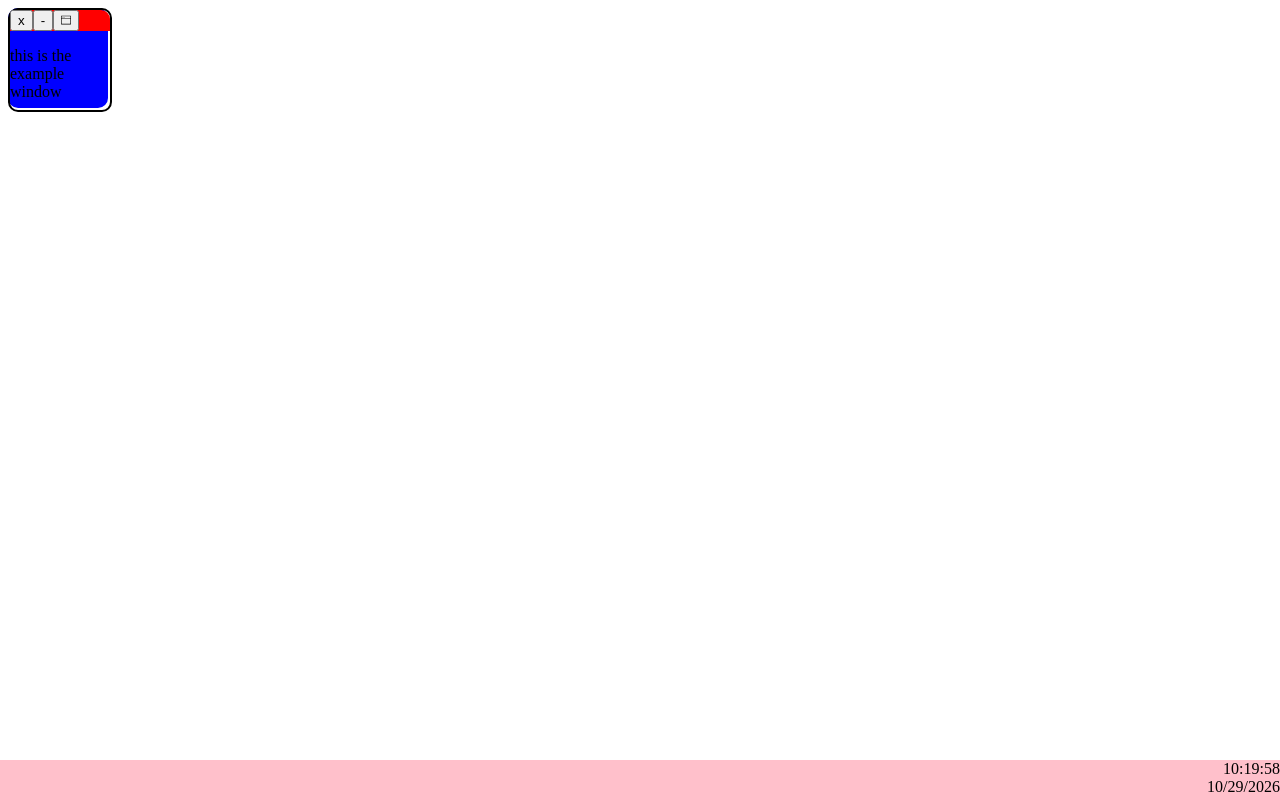
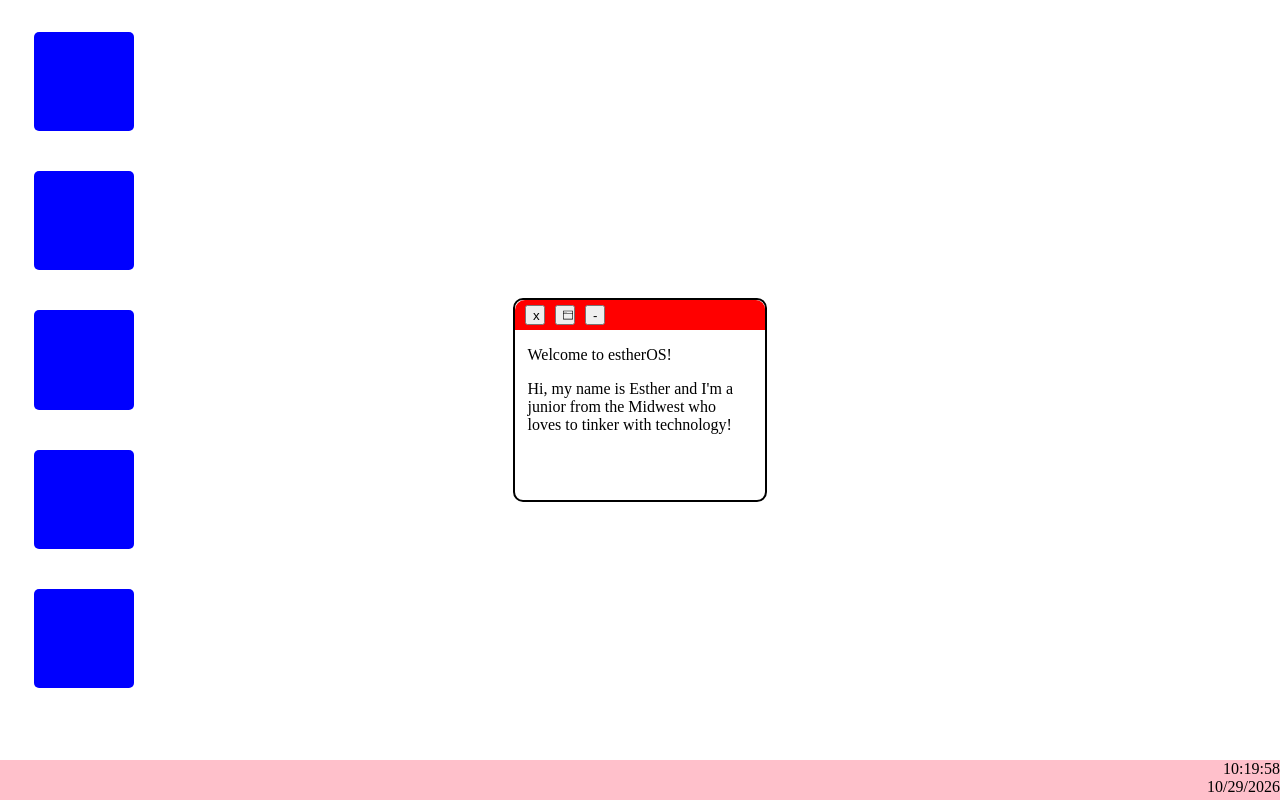
Before and after one commit to savagerunderscorelex/personal-portfolio-v2, a plain HTML site: page pages/projects.html in a window 1280 px wide. Drawn offline with Linux system fonts and the light colour scheme.

Commit message:
rearranged style sheet; changed welcome tab element ids to match with the name of the tab

```diff
--- a/pages/projects.html
+++ b/pages/projects.html
@@ -9,17 +9,24 @@
     <body>
 
 
-        <div id="example" class="windows">
-            <div class="headers" id="exampleheader">
-                <button class="close-button" id="example-close">x</button>
-                <button class="minimize-button" id="minimize-close">-</button>
-                <button class="full-split-buttons" id="full-split"><img src="../window-fullscreen.svg" style="width: 10px; height: 10px;"/></button>
+        <div id="welcome" class="windows">
+            <div class="headers" id="welcomeheader">
+                <button class="close-button header-buttons" id="welcome-close">x</button>
+                <button class="full-split-buttons header-buttons" id="welcomefull-split"><img src="../window-fullscreen.svg" style="width: 10px; height: 10px;"/></button>
+                <button class="minimize-button header-buttons id="welcomeminimize-close">-</button>
             </div>
-            <p>this is the example window</p>
+            <p id="welcome-title">Welcome to estherOS!</p>
+            <p id="welcome-paragraph">Hi, my name is Esther and I'm a junior from the Midwest who loves to tinker with technology!<br>
+            </p>
         </div>
-        <div id="example-icon" class="app-icons">
+        <div id="icon-container">
+            <div id="welcome-icon" class="app-icons"></div>
+            <div id="projects-icon" class="app-icons"></div>
+            <div id="interests-icon" class="app-icons"></div>
+            <div id="file-explorer-icon" class="app-icons"></div>
+            <div id="settings-icon" class="app-icons"></div>
+        </div>
 
-        </div>
 
         <footer id="taskbar">
             <div id="time-and-date">
--- a/pages/script.js
+++ b/pages/script.js
@@ -1,7 +1,7 @@
 // Defining variables
-var welcomeOpen = document.getElementById("example-icon");
-var welcomeClose = document.getElementById("example-close")
-var welcomeScreen = document.getElementById("example");
+var welcomeOpen = document.getElementById("welcome-icon");
+var welcomeClose = document.getElementById("welcome-close")
+var welcomeScreen = document.getElementById("welcome");
 
 var timeAndDateSection = document.getElementById("time-and-date");
 var taskbar = document.getElementById("taskbar");
@@ -26,12 +26,11 @@ setInterval(function(){
 
 
 
-
+// Welcome Window Code
 dragElement(welcomeScreen);
 welcomeClose.addEventListener("click", function() {
   closeWindow(welcomeScreen);
 });
-
 welcomeOpen.addEventListener("click", function() {
   openWindow(welcomeScreen);
 });
--- a/styles.css
+++ b/styles.css
@@ -17,19 +17,25 @@ body {
 /* Icons */
 
 .app-icons{
+  background-color: blue;
+  display: block;
+  border-radius: 5%;
+  height: 100px;
   width: 100px;
-  height: 100px;
-  background-color: blue;
-  border-radius: 10%;
+  margin-bottom: 5vh;
 
 }
 
-#example {
+#icon-container{
+  width: 120px;
+  height: 90vh;
+  display: flex;
+  flex-direction: column;
+  margin-left: 2vw;
+}
 
 
-
-
-}
+/* Windows (General) */
 
 .headers{
   display: flex;
@@ -39,6 +45,7 @@ body {
   background-color: red;
   border-top-left-radius: 10px;
   border-top-right-radius: 9px;
+  height: 30px;
 }
 
 .windows {
@@ -46,10 +53,39 @@ body {
   border-radius: 10px;
   position: absolute;
   z-index: 1;
-  width: 100px;
-  height: 100px;
+
 
 }
+
+.header-buttons {
+  margin-left: 10px;
+  margin-top: 5px;
+  height: 20px;
+  width: 20px;
+}
+
+/* Welcome Window & Icon */
+#welcome-icon {
+  margin-top: 3vh;
+}
+
+#welcome {
+  top: 50%;
+  left: 50%;
+  transform: translate(-50%, -50%);
+  width: 250px;
+  height: 200px;
+  overflow: none;
+  resize: both;
+}
+
+#welcome-title {
+  margin-left: 5%;
+}
+#welcome-paragraph{
+  margin: 0 5% 0 5%;
+}
+
 
 /* Taskbar Styling */
 #taskbar {
```
